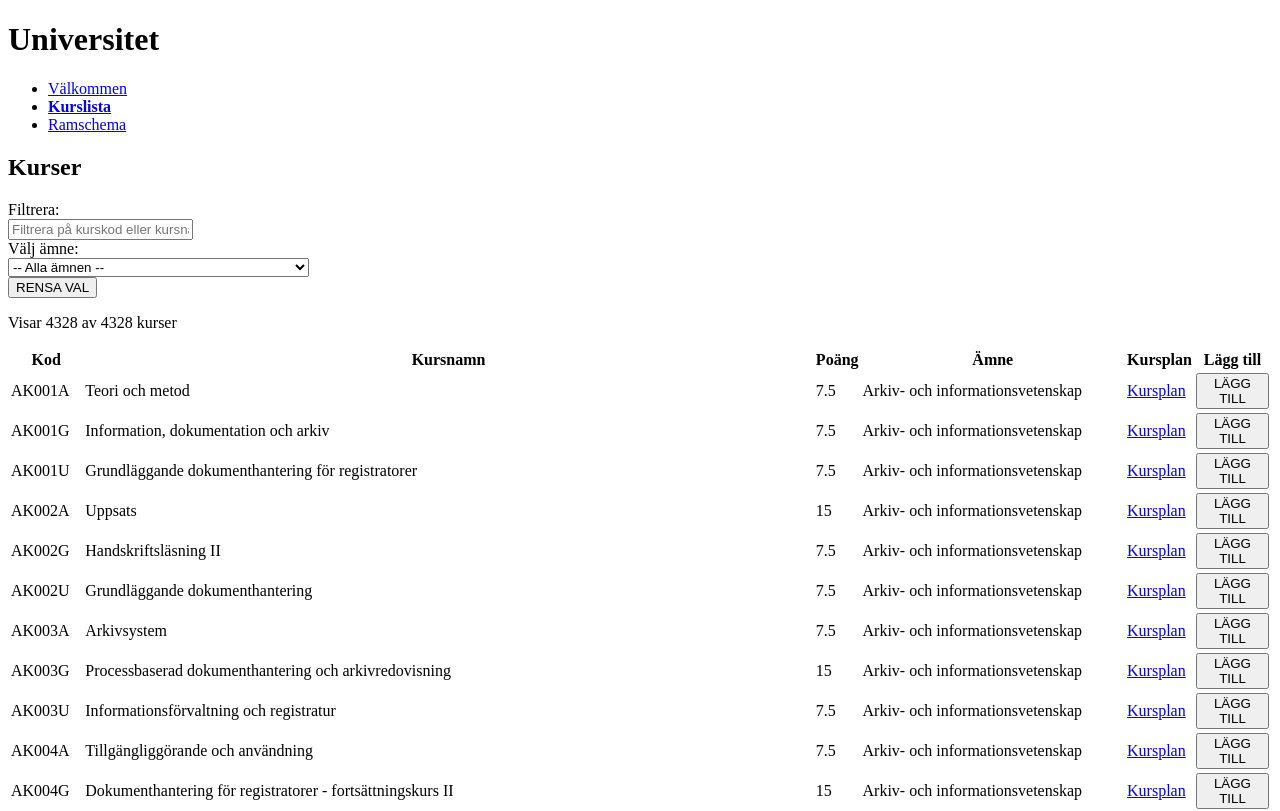
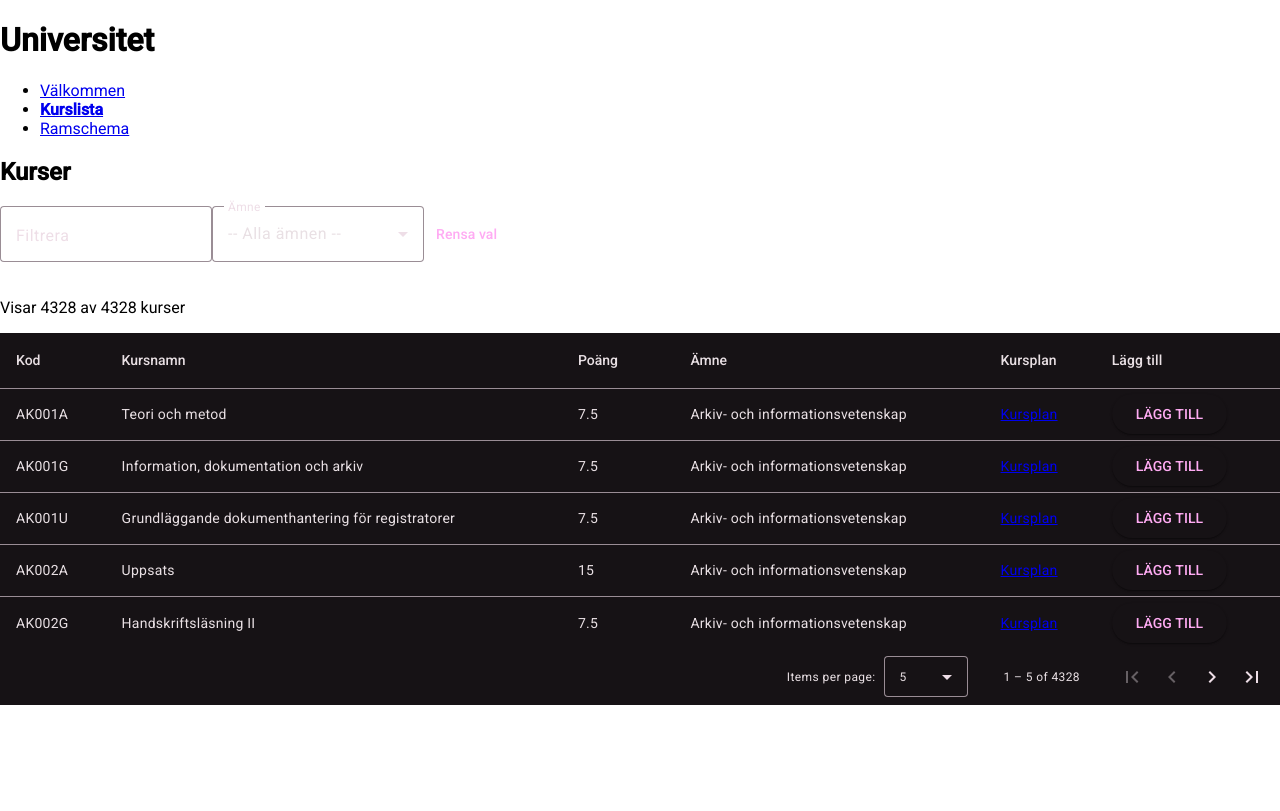
Before and after one commit to frja2400/dt208g-project, an Angular app: page /courses in a window 1280 px wide. Shown: the top 811 px of the page. Built offline with nearby package versions, Linux system fonts and the light colour scheme.

Commit message:
Implementerade Angular Material. Ändrade min manuella kurslista och använde MatTable istället. Ändrade sortering och filtrering med matSort, matInput, matSelect. Adderade paginering medmat-paginator.

```diff
--- a/angular.json
+++ b/angular.json
@@ -27,6 +27,7 @@
               }
             ],
             "styles": [
+              "@angular/material/prebuilt-themes/magenta-violet.css",
               "src/styles.css"
             ],
             "scripts": []
@@ -85,6 +86,7 @@
               }
             ],
             "styles": [
+              "@angular/material/prebuilt-themes/magenta-violet.css",
               "src/styles.css"
             ],
             "scripts": []
--- a/package.json
+++ b/package.json
@@ -10,10 +10,12 @@
   },
   "private": true,
   "dependencies": {
+    "@angular/cdk": "^19.2.16",
     "@angular/common": "^19.2.0",
     "@angular/compiler": "^19.2.0",
     "@angular/core": "^19.2.0",
     "@angular/forms": "^19.2.0",
+    "@angular/material": "^19.2.16",
     "@angular/platform-browser": "^19.2.0",
     "@angular/platform-browser-dynamic": "^19.2.0",
     "@angular/router": "^19.2.0",
--- a/src/app/courses/courses.component.html
+++ b/src/app/courses/courses.component.html
@@ -1,45 +1,66 @@
 <div class="courseContainer">
     <h2>Kurser</h2>
-    <label for="filter">Filtrera:</label><br>
-    <input type="text" id="filter" placeholder="Filtrera på kurskod eller kursnamn" [(ngModel)]="filterValue"
-        (input)="applyFilters()"><br> <!--Tvåvägs data-bindning-->
 
-    <!--Förbättrar användarupplevelsen med att skriva ut ett meddelande om inga kurser hittas.-->
-    @if(filteredCourses.length === 0) {
-    <p>Inga kurser hittades...</p>
-    }
+    <!--Tvåvägs-databidning och användning av AM-formulärkomponenter-->
+    <mat-form-field appearance="outline">
+        <mat-label>Filtrera</mat-label>
+        <input matInput [(ngModel)]="filterValue" (input)="applyFilters()"
+            placeholder="Filtrera på kurskod eller namn" />
+    </mat-form-field>
+    <mat-form-field appearance="outline">
+        <mat-label>Ämne</mat-label>
+        <mat-select [(ngModel)]="selectedSubject" (selectionChange)="applyFilters()">
+            <mat-option value="">-- Alla ämnen --</mat-option>
+            <mat-option *ngFor="let subject of subjects" [value]="subject">{{ subject }}</mat-option>
+        </mat-select>
+    </mat-form-field>
 
-    <label for="subjectSelect">Välj ämne:</label><br>
-    <select id="subjectSelect" [(ngModel)]="selectedSubject" (change)="applyFilters()">
-        <option value="">-- Alla ämnen --</option>
-        <option *ngFor="let subject of subjects" [value]="subject">{{ subject }}</option>
-    </select><br>
+    <button mat-button color="warn" (click)="clearChoices()">Rensa val</button>
 
-    <button (click)="clearChoices()">RENSA VAL</button>
+    <p>Visar {{ dataSource.filteredData.length }} av {{ dataSource.data.length }} kurser</p>
 
-    <p>Visar {{ filteredCourses.length }} av {{ courses.length }} kurser</p>
+    <!--Aktiverar sortering och skapar kolumner med mat-sort-header-->
+    <table mat-table [dataSource]="dataSource" matSort class="mat-elevation-z8">
 
-    <table>
-        <thead>
-            <tr>
-                <th (click)="sortCode()">Kod</th>
-                <th (click)="sortName()">Kursnamn</th>
-                <th (click)="sortPoints()">Poäng</th>
-                <th (click)="sortSubject()">Ämne</th>
-                <th>Kursplan</th>
-                <th>Lägg till</th>
-            </tr>
-        </thead>
-        <tbody>
-            <tr *ngFor="let course of filteredCourses">
-                <td>{{ course.courseCode }}</td>
-                <td>{{ course.courseName }}</td>
-                <td>{{ course.points }}</td>
-                <td>{{ course.subject }}</td>
-                <td><a [href]="course.syllabus" target="_blank" rel="noopener">Kursplan</a></td>
-                <!--Funktion som adderar kursen till ramschemat-->
-                <td><button (click)="addCourse(course)">LÄGG TILL</button></td>
-            </tr>
-        </tbody>
+        <ng-container matColumnDef="courseCode">
+            <th mat-header-cell *matHeaderCellDef mat-sort-header>Kod</th>
+            <td mat-cell *matCellDef="let course">{{ course.courseCode }}</td>
+        </ng-container>
+
+        <ng-container matColumnDef="courseName">
+            <th mat-header-cell *matHeaderCellDef mat-sort-header>Kursnamn</th>
+            <td mat-cell *matCellDef="let course">{{ course.courseName }}</td>
+        </ng-container>
+
+        <ng-container matColumnDef="points">
+            <th mat-header-cell *matHeaderCellDef mat-sort-header>Poäng</th>
+            <td mat-cell *matCellDef="let course">{{ course.points }}</td>
+        </ng-container>
+
+        <ng-container matColumnDef="subject">
+            <th mat-header-cell *matHeaderCellDef mat-sort-header>Ämne</th>
+            <td mat-cell *matCellDef="let course">{{ course.subject }}</td>
+        </ng-container>
+
+        <ng-container matColumnDef="syllabus">
+            <th mat-header-cell *matHeaderCellDef>Kursplan</th>
+            <td mat-cell *matCellDef="let course">
+                <a [href]="course.syllabus" target="_blank" rel="noopener">Kursplan</a>
+            </td>
+        </ng-container>
+
+        <ng-container matColumnDef="add">
+            <th mat-header-cell *matHeaderCellDef>Lägg till</th>
+            <td mat-cell *matCellDef="let course">
+                <button mat-raised-button color="primary" (click)="addCourse(course)">LÄGG TILL</button>
+            </td>
+        </ng-container>
+
+        <!--Första raden är tabellens header, andra renderar data från dataSource-->
+        <tr mat-header-row *matHeaderRowDef="displayedColumns"></tr>
+        <tr mat-row *matRowDef="let row; columns: displayedColumns;"></tr>
     </table>
+
+    <!--Anger hur många rader som ska visas per sida-->
+    <mat-paginator [pageSizeOptions]="[5, 10, 20]" showFirstLastButtons></mat-paginator>
 </div>
--- a/src/app/courses/courses.component.ts
+++ b/src/app/courses/courses.component.ts
@@ -1,120 +1,95 @@
 import { CommonModule } from '@angular/common';                       //Importerar CommonModule för ngFor.
-import { Component } from '@angular/core';
+import { Component, ViewChild } from '@angular/core';
 import { Course } from '../models/course';                            //Interface av kurser.
 import { CourseService } from '../services/course.service';
 import { FormsModule } from '@angular/forms';
 import { ScheduleService } from '../services/schedule.service';
+import { MatTableDataSource, MatTableModule } from '@angular/material/table';
+import { MatSort, MatSortModule } from '@angular/material/sort';
+import { MatPaginator, MatPaginatorModule } from '@angular/material/paginator';
+import { MatFormFieldModule } from '@angular/material/form-field';
+import { MatInputModule } from '@angular/material/input';
+import { MatSelectModule } from '@angular/material/select';
+import { MatButtonModule } from '@angular/material/button';
 
 @Component({
   selector: 'app-courses',
-  imports: [CommonModule, FormsModule],
+  //Importerar Agular Material-moduler
+  imports: [CommonModule, FormsModule, MatTableModule, MatSortModule, MatPaginatorModule, MatFormFieldModule, MatInputModule, MatSelectModule, MatButtonModule],
   templateUrl: './courses.component.html',
   styleUrl: './courses.component.css'
 })
 export class CoursesComponent {
   //Properties
-  courses: Course[] = [];
-  filteredCourses: Course[] = [];
+  displayedColumns: string[] = ['courseCode', 'courseName', 'points', 'subject', 'syllabus', 'add'];    //Tabeller som ska visas i Angular Material-tabellen
+  dataSource = new MatTableDataSource<Course>();                                                        //Hanterar sortering, filtrering och paginering
+  subjects: string[] = [];                                                                              //Lista över ämnen som hämtas till drop down-menyn
   filterValue: string = "";
-  subjects: string[] = [];
   selectedSubject: string = "";
 
-  //Ger min komponent tillgång till mina services.
+  //Deklarerar referenser till sortering och paginering som kopplas med <mat-sort> och <mat-paginator> i HTML.
+  @ViewChild(MatSort) sort!: MatSort;
+  @ViewChild(MatPaginator) paginator!: MatPaginator;
+
+  //Injicerar mina två services.
   constructor(
     private courseService: CourseService,
     private scheduleService: ScheduleService
   ) { }
 
-  //Anropar metoden i CourseService
   ngOnInit() {
+    //Hämtar kurser från CourseService och lägg till i dataSource.
     this.courseService.getCourses().subscribe((courses) => {
-      this.courses = courses;
-      this.filteredCourses = courses;
+      this.dataSource.data = courses;
 
-      //Hämta alla ämnen från datan
-      const subjects = this.courses.map(course => course.subject);
-      this.subjects = [...new Set(subjects)];   //Undviker dubletter
-    })
+      //Mappa alla ämnen, addera i subjects och använder Set för att ta bort dubletter.
+      const subjects = courses.map(course => course.subject);
+      this.subjects = [...new Set(subjects)];
+
+      //Koppla AM-paginator och sortering till dataSource.
+      this.dataSource.paginator = this.paginator;
+      this.dataSource.sort = this.sort;
+
+      //Anpassad filterfunktion som kombinerar text + ämne
+      this.dataSource.filterPredicate = (data: Course, filter: string) => {
+        const searchObj = JSON.parse(filter);
+        const searchText = searchObj.text;
+        const selectedSubject = searchObj.subject;
+
+        const matchText =
+          data.courseCode.toLowerCase().includes(searchText) ||
+          data.courseName.toLowerCase().includes(searchText);
+
+        const matchSubject = selectedSubject === '' || data.subject === selectedSubject;
+
+        return matchText && matchSubject;
+      };
+    });
   }
 
   applyFilters(): void {
-    this.filteredCourses = this.courses.filter((course) => {
-      //Filtrera på kurskod eller kursnamn i sökrutan.
-      const filterByText =
-        course.courseCode.toLowerCase().includes(this.filterValue.toLowerCase()) ||
-        course.courseName.toLowerCase().includes(this.filterValue.toLowerCase());
+    //Skapar filterobjekt baserat på sökord och valt ämne.
+    const filterObj = {
+      text: this.filterValue.trim().toLowerCase(),
+      subject: this.selectedSubject
+    };
 
-      //Filtrera på valt ämne
-      const filterBySubject = this.selectedSubject === "" || course.subject === this.selectedSubject;
+    this.dataSource.filter = JSON.stringify(filterObj);
 
-      return filterByText && filterBySubject
-    });
+    //När filtrering görs - hoppa tillbaka till första sidan.
+    if (this.dataSource.paginator) {
+      this.dataSource.paginator.firstPage();
+    }
   }
 
-  //Sorteringsmetoder
-  //Sorteringsriktning, true = stigande. Används för att växla mellan stigande och fallande.
-  sortDirection = {
-    courseCode: true,
-    courseName: true,
-    points: true,
-    subject: true
+  clearChoices(): void {
+    this.filterValue = '';
+    this.selectedSubject = '';
+    this.applyFilters();
   }
 
-  sortCode(): void {
-    const direction = this.sortDirection.courseCode;
-    this.filteredCourses.sort((a, b) =>
-      //Använder localCompare för att jämföra strängar och ta hänsyn till språk.
-      //En ternär operator väljer stigande eller fallande beroende på om direction är true eller false.
-      direction ? a.courseCode.localeCompare(b.courseCode) : b.courseCode.localeCompare(a.courseCode)
-    );
-    //Byter riktning för nästa gång man klickar.
-    this.sortDirection.courseCode = !direction;
-  }
-
-  sortName(): void {
-    const direction = this.sortDirection.courseName;
-    this.filteredCourses.sort((a, b) =>
-      direction ? a.courseName.localeCompare(b.courseName) : b.courseName.localeCompare(a.courseName)
-    );
-    this.sortDirection.courseName = !direction;
-  }
-
-  sortPoints(): void {
-    const direction = this.sortDirection.points;
-    this.filteredCourses.sort((a, b) =>
-      direction ? a.points - b.points : b.points - a.points
-    );
-    this.sortDirection.points = !direction;
-  }
-
-  sortSubject(): void {
-    const direction = this.sortDirection.subject;
-    this.filteredCourses.sort((a, b) =>
-      direction ? a.subject.localeCompare(b.subject) : b.subject.localeCompare(a.subject)
-    );
-    this.sortDirection.subject = !direction;
-  }
-
-  //Metod som rensar val, filtrering, sortering
-  clearChoices(): void {
-    this.filterValue = "";
-    this.selectedSubject = "";
-
-    this.sortDirection = {
-      courseCode: true,
-      courseName: true,
-      points: true,
-      subject: true
-    };
-
-    //Kopierar courses och gör en ny array. För att undvika att ändringar i filteredCourses påverkar courses.
-    this.filteredCourses = [...this.courses];
-  }
-
-  //Metod som lägger til kurser med hjälp av min ScheduleService.
   addCourse(course: Course) {
     console.log("Lägger till kurs:", course);
     this.scheduleService.addCourse(course);
   }
-
 }
--- a/src/index.html
+++ b/src/index.html
@@ -6,6 +6,8 @@
   <base href="/">
   <meta name="viewport" content="width=device-width, initial-scale=1">
   <link rel="icon" type="image/x-icon" href="favicon.ico">
+  <link href="https://fonts.googleapis.com/css2?family=Roboto:wght@300;400;500&display=swap" rel="stylesheet">
+  <link href="https://fonts.googleapis.com/icon?family=Material+Icons" rel="stylesheet">
 </head>
 <body>
   <app-root></app-root>
--- a/src/styles.css
+++ b/src/styles.css
@@ -1 +1,4 @@
 /* You can add global styles to this file, and also import other style files */
+
+html, body { height: 100%; }
+body { margin: 0; font-family: Roboto, "Helvetica Neue", sans-serif; }
```
Also changed, not shown: 1 other file (tests, documents, lock files or other folders).
